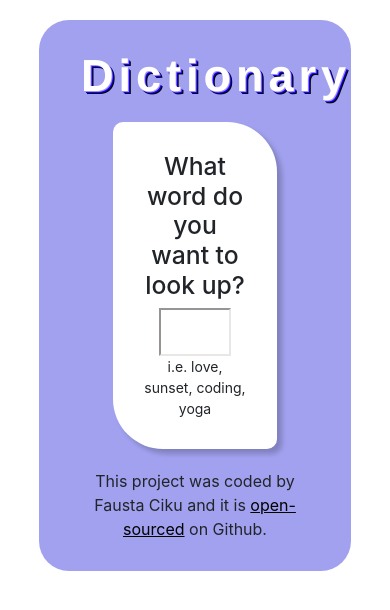
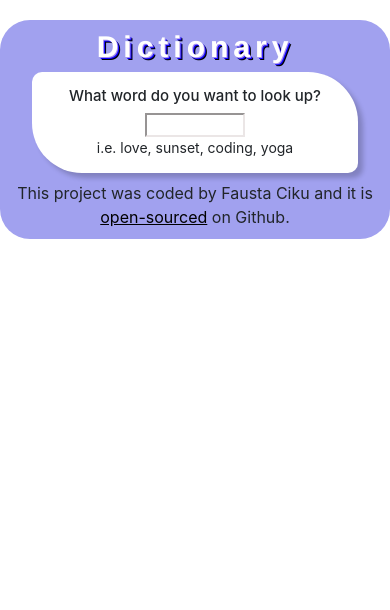
Before and after one commit to faustaciku/dictionary, a React (Create React App) app: page / in a window 390 px wide. Shown: the top 610 px of the page. Built offline with nearby package versions, Linux system fonts and the light colour scheme; no server answers.

Commit message:
Made an app responsive

```diff
--- a/src/App.css
+++ b/src/App.css
@@ -1,7 +1,11 @@
-@media (max-width: 400px) {
+@media (max-width: 550px) {
   .App h1 {
     text-align: left;
-    font-size: 20px;
+    font-size: 30px !important;
+  }
+  .App {
+    max-width: 100% !important;
+    padding: 10px 0px !important;
   }
 }
 .App {
--- a/src/Dictionary.css
+++ b/src/Dictionary.css
@@ -1,3 +1,28 @@
+@media (max-width: 550px) {
+  section {
+    margin: 8px !important;
+    padding: 15px !important;
+  }
+  section h2 {
+    font-size: 15px !important;
+  }
+  input {
+    width: 100px !important;
+    height: 10px;
+  }
+  .Results h2 {
+    font-size: 35px !important;
+    margin-bottom: -20px !important;
+  }
+  audio {
+    width: 120px !important;
+    height: 20px !important;
+  }
+  p,
+  li {
+    font-size: 13px !important;
+  }
+}
 .Dictionary section {
   background: white;
   box-shadow: 5px 5px 5px rgba(0, 0, 0, 0.2);
```
